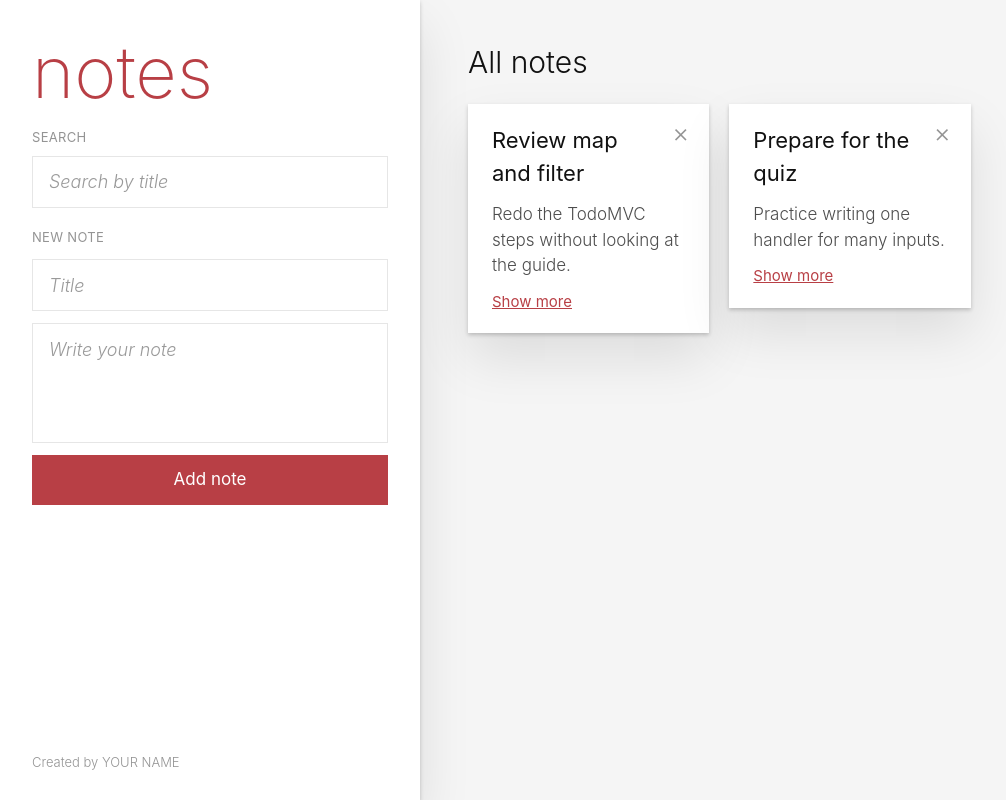
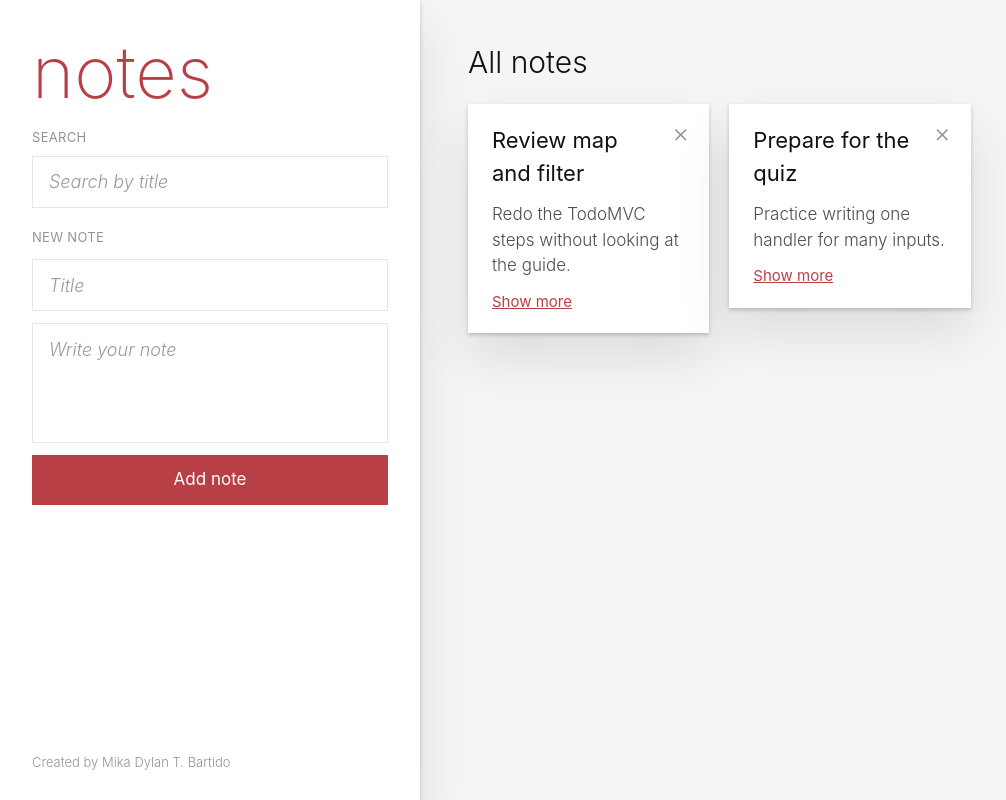
Before and after one commit to mika-dylan/csit340g7-notes, a React (Vite) app: page / in a window 1280 px wide. Shown: the whole page, without its empty margins (0-1006 px from the left). Built offline with nearby package versions, Linux system fonts and the light colour scheme.

Commit message:
chore: replace YOUR NAME with Mika Dylan T. Bartido

```diff
--- a/src/App.jsx
+++ b/src/App.jsx
@@ -5,7 +5,7 @@ function App() {
   return (
     <div className="bg-[#f5f5f5] font-light text-[#111]">
       <Notes />
-      <Info name="YOUR NAME" />
+      <Info name="Mika Dylan T. Bartido" />
     </div>
   )
 }
```
